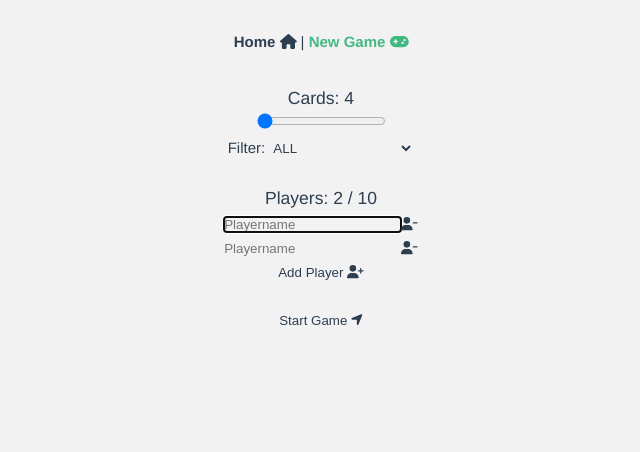
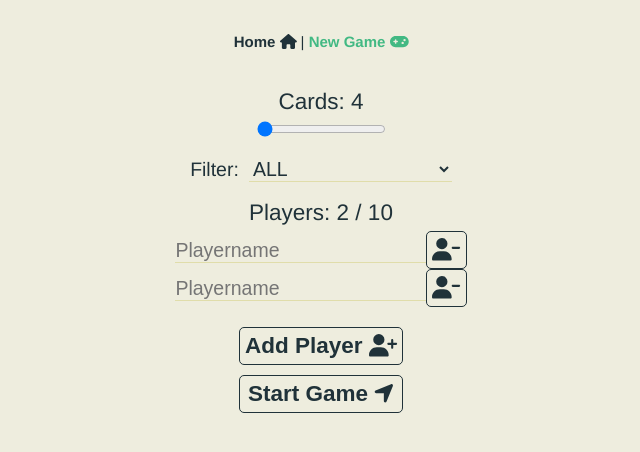
Before and after one commit to Hydrocynus/geomory, a Vue app: page /newgame in a window 1280 px wide. Shown: the top 452 px of the page, without its empty margins (319-959 px from the left). Built offline with nearby package versions, Linux system fonts and the light colour scheme.

Commit message:
new Game CSS

```diff
--- a/src/App.vue
+++ b/src/App.vue
@@ -1,4 +1,6 @@
 <template>
+  <div class="background">
+
       <nav>
         <router-link :to="{name:'home'}">Home <i class="fas fa-house"></i></router-link> |
       <router-link :to="{name:'newgame'}">New Game <i class="fa-solid fa-gamepad"></i></router-link>
@@ -6,6 +8,7 @@
       <!-- <router-link to="/about">About</router-link> -->
     </nav>
     <router-view></router-view>
+  </div>
 </template>
 
 <style>
@@ -39,4 +42,52 @@ nav a {
 nav a.router-link-exact-active {
   color: #42b983;
 }
+
+body {
+  background-color: #EEEDDE;
+  color: #203239;
+}
+
+.btn {
+  font-size: 1.5em;
+  font-weight: bold;
+  border-radius: 5px;
+  padding: 5px;
+  border: #203239 1px solid;
+  cursor: pointer;
+  transition: all 0.1s ease-in-out;
+}
+
+.btn:hover {
+  color: #141E27;
+  border: #141E27 2px solid;
+  padding: 4px;
+}
+
+.textInputContainer input{
+  font-size: 1.3em;
+  background-color: transparent;
+  border-bottom: 1px solid #E0DDAA;
+}
+
+.textInputContainer input:focus {
+  border-bottom: 1px solid #203239;
+  outline: transparent;
+  transition: all 0.2s ease-in-out;
+}
+
+.selectInputContainer select{
+  font-size: 1em;
+  background-color: transparent;
+  border-bottom: 1px solid #E0DDAA;
+}
+
+.selectInputContainer select:focus {
+  border-bottom: 1px solid #203239;
+  outline: transparent;
+  transition: all 0.2s ease-in-out;
+}
+
+
+
 </style>
--- a/src/views/NewGame.vue
+++ b/src/views/NewGame.vue
@@ -80,30 +80,80 @@ import { computed } from '@vue/reactivity';
 
 <template>
 
-  <h2 id="notEnoughPlayersMSG" v-if="chamber.players.length < 2">You gotta have at least two players, bro</h2>
+  <h3 id="notEnoughPlayersMSG" v-if="chamber.players.length < 2">You gotta have at least two players, bro</h3>
 
-  <h3>Cards: {{ cardCnt }}</h3>
+  <h2>Cards: {{ cardCnt }}</h2>
   <input type="range" min="4" max="50" step="2" v-model.number="cardCnt" placeholder="Card Count" />
-  <br>
-  <label for="cityFilter">Filter: </label>
-  <select id="cityFilter" v-model="cityFilter">
-    <option value="" selected>ALL</option>
-    <option v-for="city in cities" :value="city">{{ city }}</option>
-  </select>
-  <br>
-  <br>
-  <h3>Players: {{ chamber.players.length }} / {{ maxPlayers }}</h3>
+  <div class="cityPick selectInputContainer">
+    <label for="cityFilter">Filter: </label>
+    <select id="cityFilter" v-model="cityFilter">
+      <option value="" selected>ALL</option>
+      <option v-for="city in cities" :value="city">{{ city }}</option>
+    </select>
+  </div>
+  <h2>Players: {{ chamber.players.length }} / {{ maxPlayers }}</h2>
   <div class="playerDisplayDiv" v-for="player in chamber.players">
-    <input v-model.trim="player.name" placeholder="Playername" @keypress="inputPressed"/>
-    <button @click="removePlayer(player)"><i class="fa-solid fa-user-minus"></i></button>
+    <div class="textInputContainer">
+      <input  v-model.trim="player.name" placeholder="Playername" @keypress="inputPressed"/>
+      <button class="btn" @click="removePlayer(player)"><i class="fa-solid fa-user-minus"></i></button>
+    </div>
   </div>
-  <button @click="addPlayer()">Add Player <i class="fa-solid fa-user-plus"></i></button>
-
-  <br>
-  <br>
-    <button @click="submit()">Start Game <i class="fa-solid fa-location-arrow"></i></button>
+  <div class="bottomButtons">
+    <button class="btn item" @click="addPlayer()">Add Player <i class="fa-solid fa-user-plus"></i></button>
+    <button class="btn item" @click="submit()">Start Game <i class="fa-solid fa-location-arrow"></i></button>
+  </div>
 </template>
 
 <style>
 
+/* https://colorhunt.co/palette/eeeddee0ddaa203239141e27 */
+
+.btn {
+  font-size: 1.5em;
+  font-weight: bold;
+  border-radius: 5px;
+  padding: 5px;
+  border: #203239 1px solid;
+  cursor: pointer;
+  transition: all 0.1s ease-in-out;
+}
+
+.btn:hover {
+  color: #141E27;
+  border: #141E27 2px solid;
+  padding: 4px;
+}
+
+.cityPick {
+  font-size: 1.3em;
+  display: flex;
+  flex-direction: row;
+  justify-content: center;
+  align-items: center;
+  margin: 10px;
+}
+
+.cityPick label {
+  margin-right: 10px;
+}
+
+.textInput {
+  display: flex;
+  flex-direction: row;
+  align-items: center;
+  justify-content: center;
+  margin-bottom: 10px;
+  gap: 20px;
+}
+
+.bottomButtons {
+  display: grid;
+  justify-items: stretch;
+  justify-content: center;
+  margin-top: 20px;
+  gap: 10px;
+}
+
+
+
 </style>
```
Lines whose indentation alone changed are shown as unchanged.
